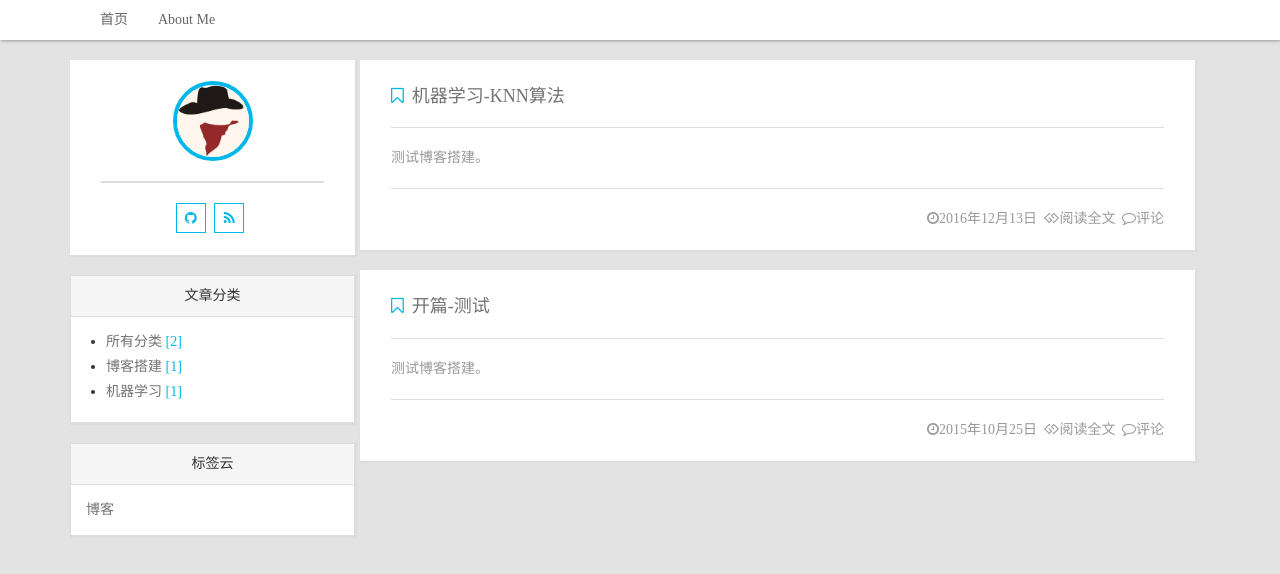
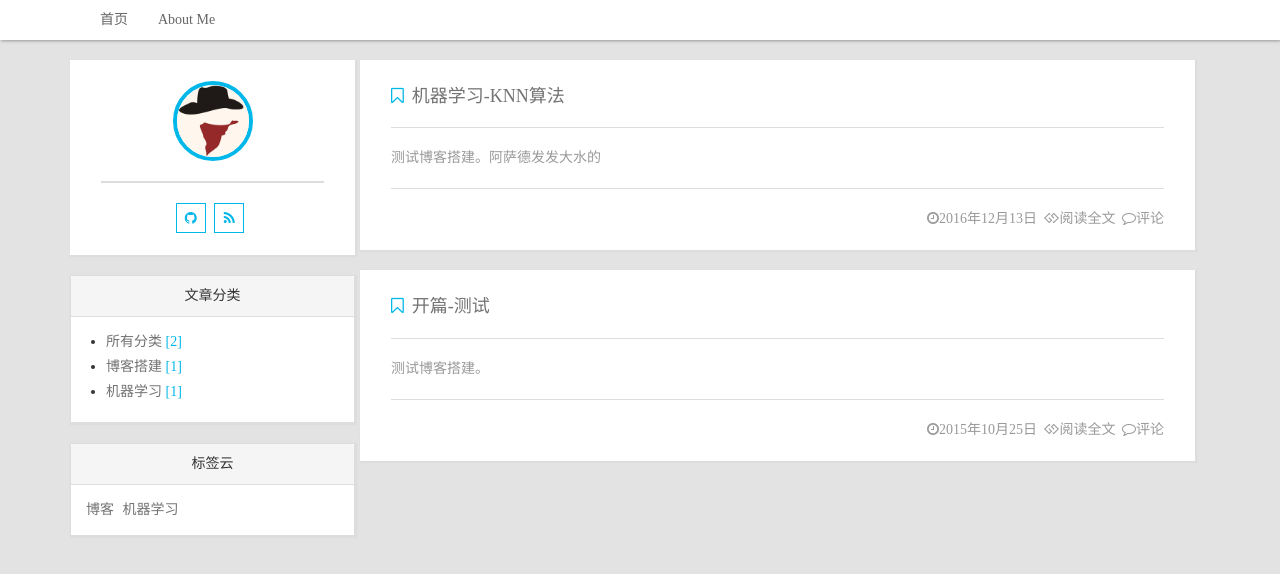
Before and after one commit to HengGeneral/HengGeneral.github.io, a Jekyll site: the page built from index.html, in a window 1280 px wide. Shown: the top 574 px of the page. Built offline with Jekyll 4.4.1, drawn with Linux system fonts in a browser that asks for light colours; nearby versions of some CDN libraries; the list of posts is cut into pages by our own code; comment, search, counter and statistics services are not loaded.

Commit message:
machine learning:knn

```diff
--- a/_posts/2016-12-13-KNN.md
+++ b/_posts/2016-12-13-KNN.md
@@ -1,10 +1,10 @@
 ---
 layout: post
 title: 机器学习-KNN算法
-tags:  [博客]
+tags:  [机器学习]
 categories: [机器学习]
 author: liheng
 excerpt: "好记性不如乱笔头"
 ---
 
-测试博客搭建。
+测试博客搭建。阿萨德发发大水的
```
